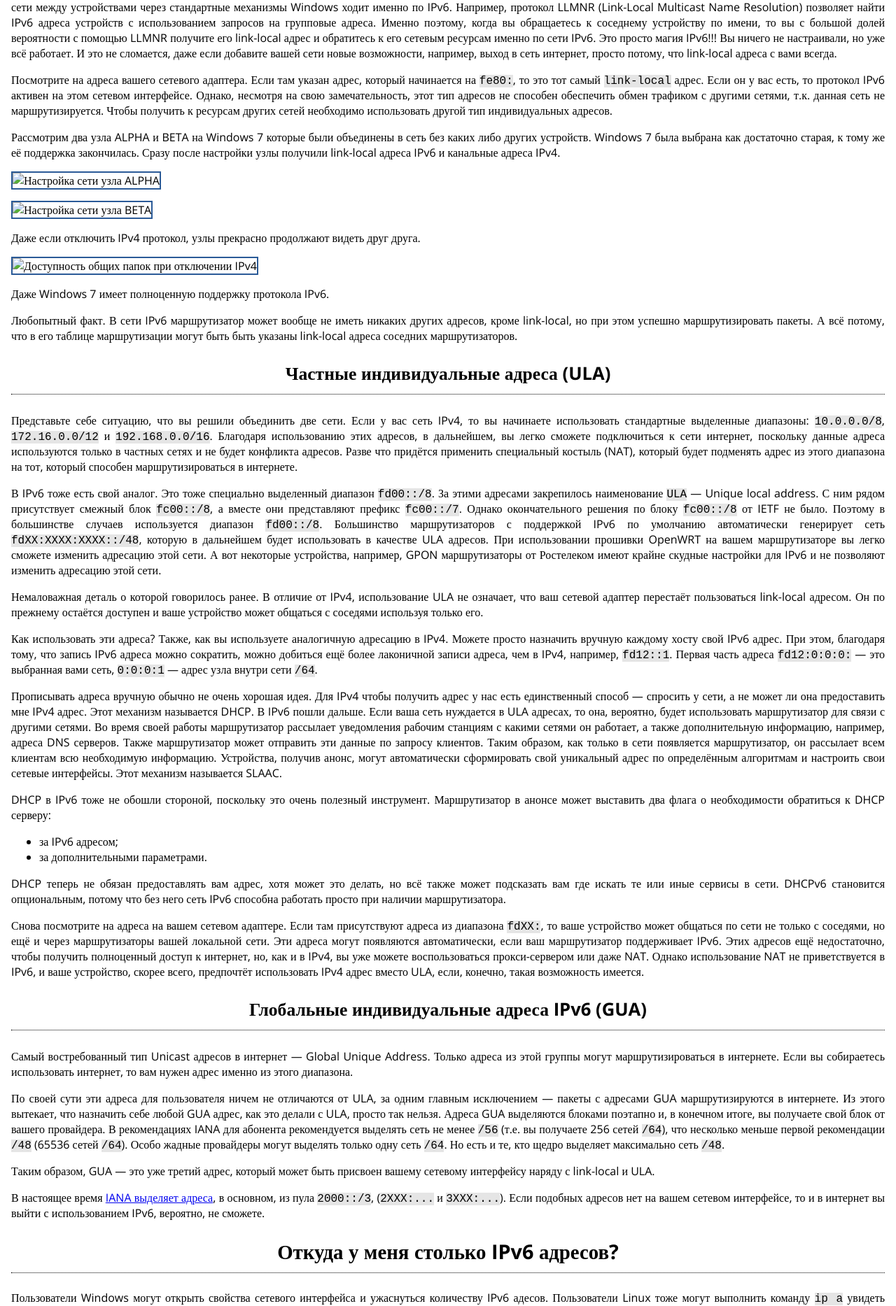
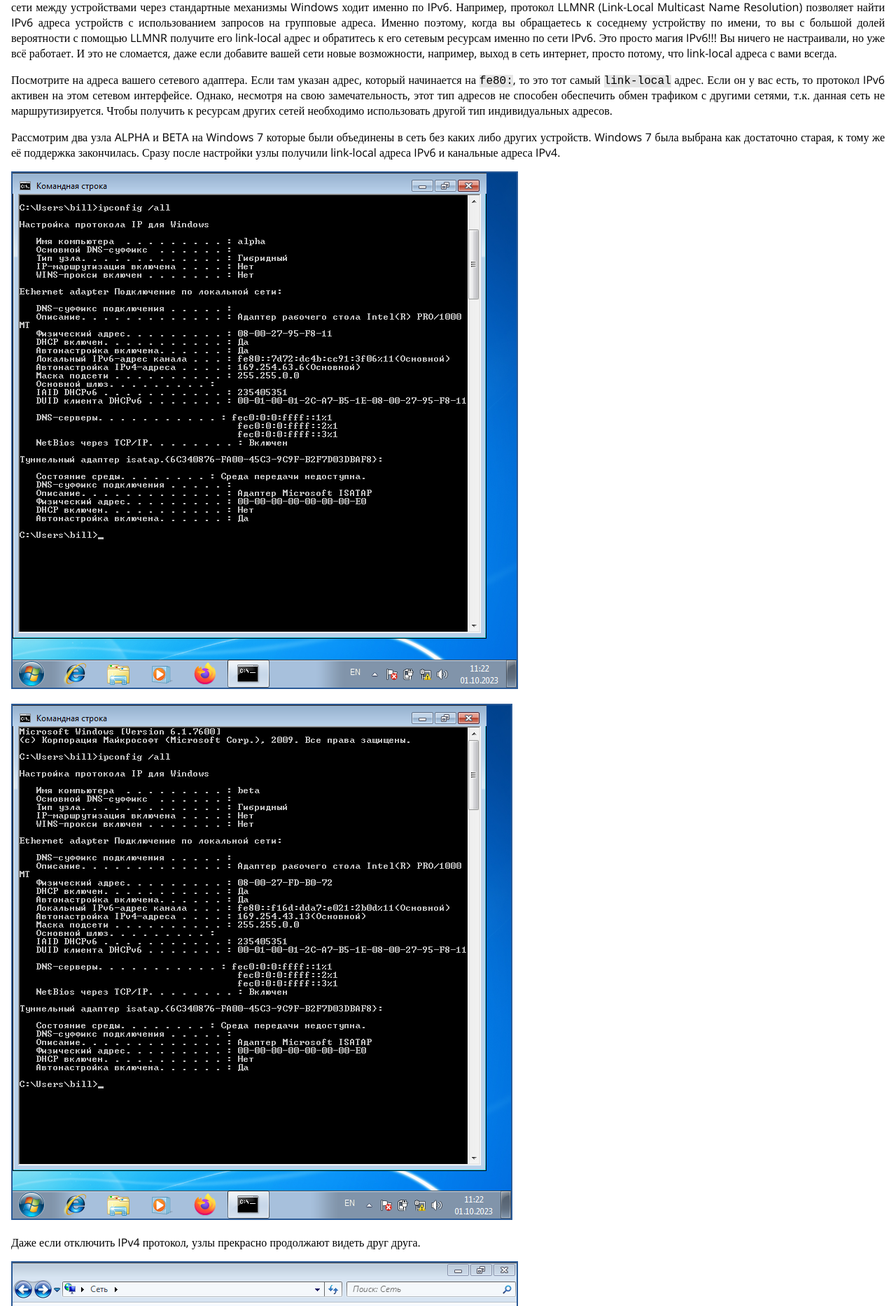
Before and after one commit to fsa/site, a Jekyll site: the page built from _posts/2023-11-14-ipv6-first-steps.md, in a window 1280 px wide. Shown: the part 2498-4365 px from the top of the page at 70% size. Built offline with Jekyll 4.4.1, drawn with Linux system fonts in a browser that asks for light colours.

Commit message:
Исправлены ссылки на изображения

```diff
--- a/_posts/2023-11-14-ipv6-first-steps.md
+++ b/_posts/2023-11-14-ipv6-first-steps.md
@@ -67,13 +67,13 @@ Link-local адресации вполне достаточно, чтобы, н
 
 Рассмотрим два узла ALPHA и BETA на Windows 7 которые были объединены в сеть без каких либо других устройств. Windows 7 была выбрана как достаточно старая, к тому же её поддержка закончилась. Сразу после настройки узлы получили link-local адреса IPv6 и канальные адреса IPv4.
 
-![Настройка сети узла ALPHA](/ipv6_ll.png)
+![Настройка сети узла ALPHA](/ipv6/ipv6_ll.png)
 
-![Настройка сети узла BETA](/ipv6_ll2.png)
+![Настройка сети узла BETA](/ipv6/ipv6_ll2.png)
 
 Даже если отключить IPv4 протокол, узлы прекрасно продолжают видеть друг друга.
 
-![Доступность общих папок при отключении IPv4](/ipv6_share.png)
+![Доступность общих папок при отключении IPv4](/ipv6/ipv6_share.png)
 
 Даже Windows 7 имеет полноценную поддержку протокола IPv6.
 
```
